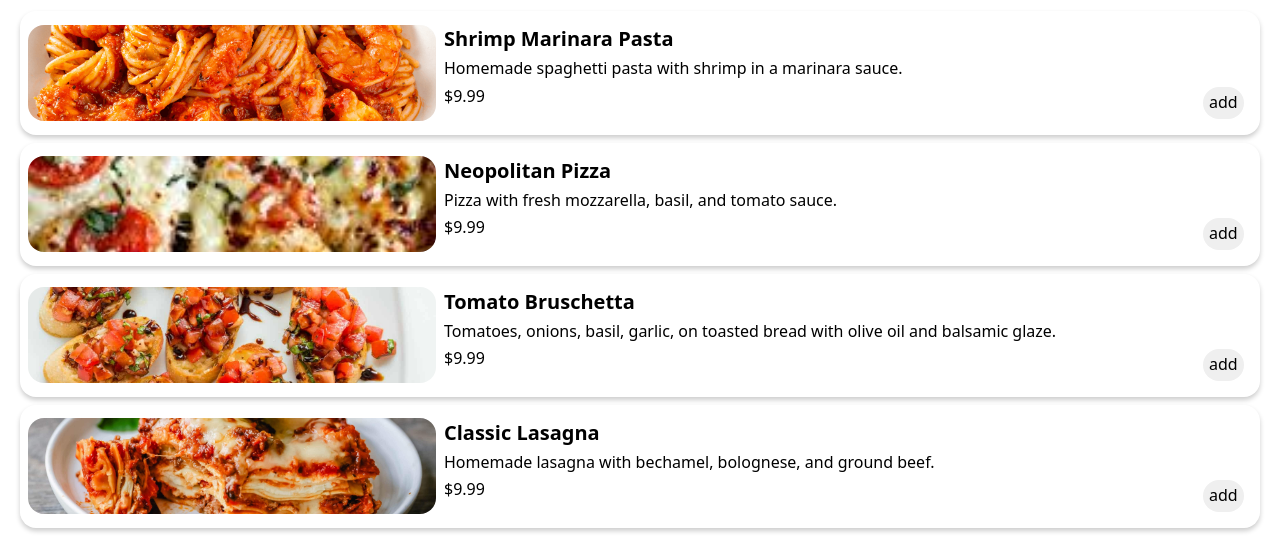
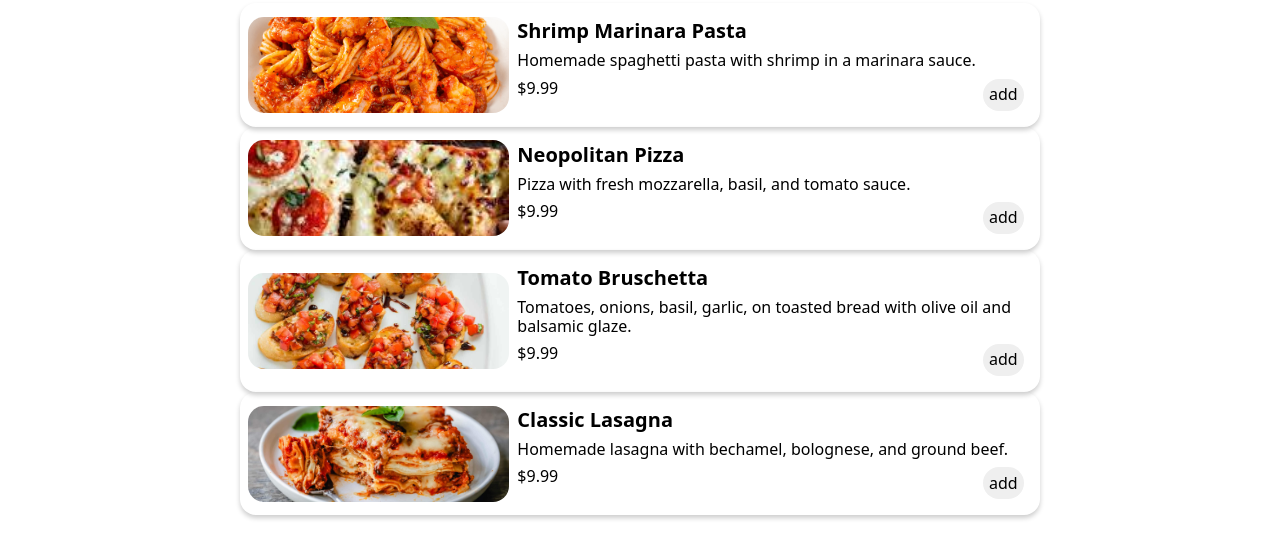
Before and after one commit to jasonyu3012/cs378-p1, a plain HTML site: page index.html in a window 1280 px wide. Shown: the part 247-800 px from the top of the page. Drawn offline with nearby package versions, Linux system fonts and the light colour scheme.

Commit message:
fixed margin issue for desktop

```diff
--- a/style.css
+++ b/style.css
@@ -28,10 +28,11 @@ h2 {
 }
 
 #menu .row {
-    margin: .5rem;
+    margin: auto;
     padding: .5rem;
     border-radius: 1rem;
     box-shadow: 0px 3px 5px 0 rgba(0, 0, 0, .2);
+    max-width: 800px;
 }
 
 #menu .row div {
```
